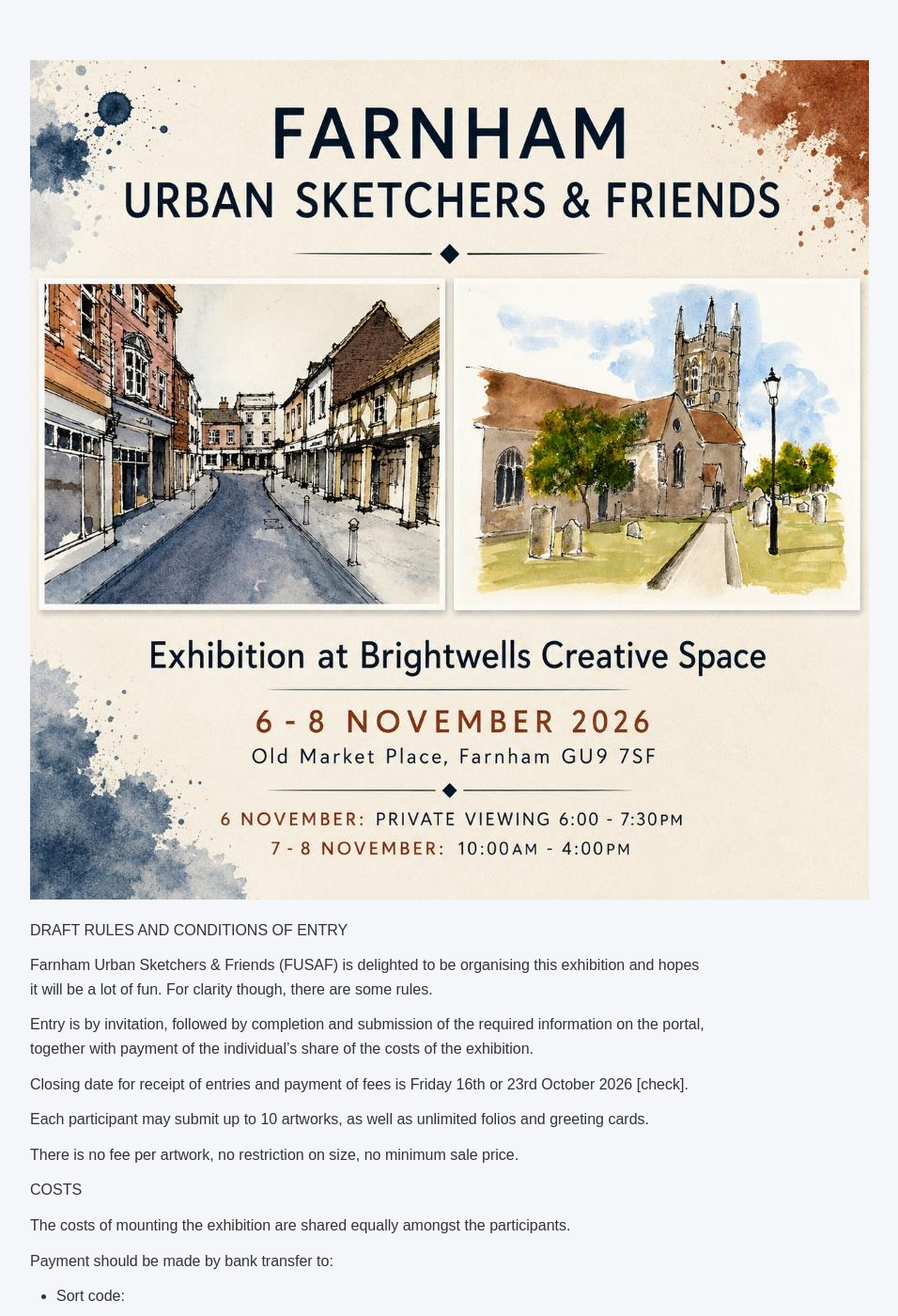
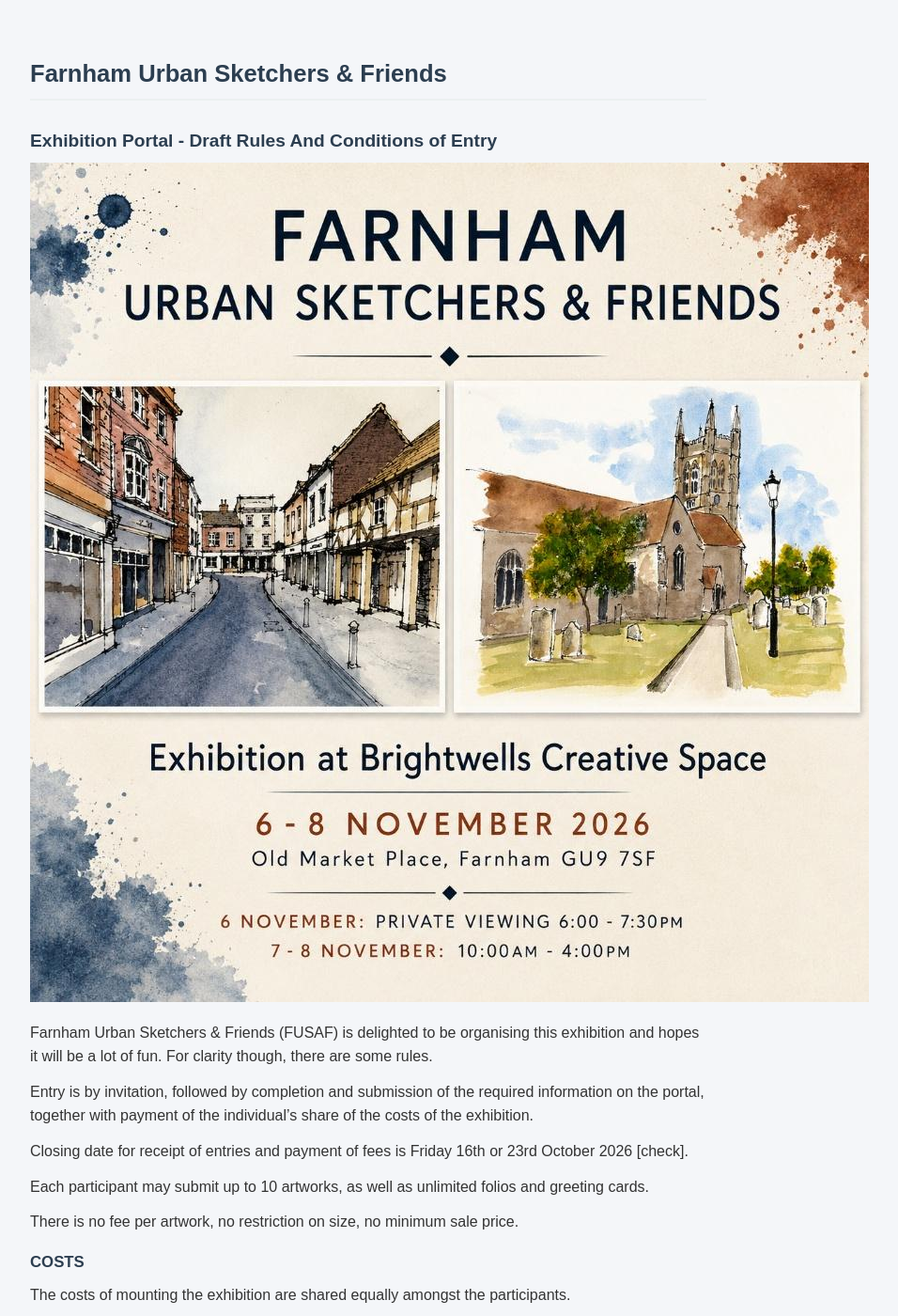
Before and after one commit to uskfarnham/exhibition-portal, a Jekyll site: the page built from rules.md, in a window 1280 px wide and 1400 px high. Shown: the whole window at 94% size, without its empty margins (248-1204 px from the left). Built offline with Jekyll 4.4.1, drawn with Linux system fonts in a browser that asks for light colours; some of the changed text lies outside the part shown.

Commit message:
more markdown tweaks

```diff
--- a/rules.md
+++ b/rules.md
@@ -3,10 +3,11 @@
 title: Exhibition Portal — Rules and Conditions of Entry
 css: css/style.css
 ---
+# Farnham Urban Sketchers & Friends
 
+## Exhibition Portal - Draft Rules And Conditions of Entry
 ![FUSAF exhibition poster][image1]
 
-DRAFT RULES AND CONDITIONS OF ENTRY
 
 Farnham Urban Sketchers & Friends (FUSAF) is delighted to be organising this exhibition and hopes it will be a lot of fun.  For clarity though, there are some rules.
 
@@ -46,7 +47,7 @@
 
 All entries must meet FUSAF’s presentation standards.   FUSAF reserves the right not to exhibit an entry should it be considered not to be of the required presentational standard.
 
-LABELLING
+### LABELLING
 
 The portal will provide each participant with three identical labels for each artwork before the exhibition begins, containing the title, artist’s name, medium, price plus a QR code to link to an image of the work and the artist’s statement.
 
@@ -58,7 +59,7 @@
 
 * **3D**: these should have a label on the base.
 
-SALE OF ARTWORK and COMMISSION
+### SALE OF ARTWORK and COMMISSION
 
 Not more than one item per participant may be submitted as ’NOT FOR SALE’ (NFS).
 
@@ -70,29 +71,29 @@
 
 * Withdraw the exhibit.  By agreement with the Portal Manager, and if time permits, this may be replaced by another artwork to the same display quality.
 
-DIGITAL ARTWORK AND PHOTOGRAPHS
+### DIGITAL ARTWORK AND PHOTOGRAPHS
 
 Digital works can be submitted. Digital works are counted as original paintings.  AI must not be used.
 
 No photographs will be accepted, unless part of a work.
 
-INSURANCE
+### INSURANCE
 
 FUSAF will take all reasonable care of exhibits but cannot be held responsible for any loss or damage.
 
 All artwork display at the exhibition is at the risk of the artist. If insurance cover is required, the artist must make their own arrangements.
 
-STEWARDING/ASSISTANCE
+### STEWARDING/ASSISTANCE
 
 Stewarding arrangements will be advised in October.  All participants will be required to either steward or conduct demonstrations.
 
 Participants should assist with set up, take down and stewarding or demonstrating.
 
-HANDING IN TIMES
+### HANDING IN TIMES
 
 Between 10am and 2pm on 6th November.  You will receive a receipt for your artwork handed in.
 
-COLLECTION OF WORK
+### COLLECTION OF WORK
 
 Purchasers may collect artwork during the exhibition \[check\] or from 4pm to 5pm on Sunday 8th November, and from 9am to 10am on 9th November.
 
@@ -102,13 +103,13 @@
 
 FUSAF cannot be responsible for any uncollected artworks.
 
-COPYRIGHT RULES
+### COPYRIGHT RULES
 
 Please do not submit copies of other people’s work.
 
 FUSAF will not accept any liability in respect of any copyright issues raised in respect of artwork on display.
 
-ANY QUERIES
+### ANY QUERIES
 
 Please contact Peter Gillespie at pcg.gillespie@gmail.com.
 
```
Also changed, not shown: other parts of rules.md (+4 -4 lines), user-guide.md (+24 -10 lines).
